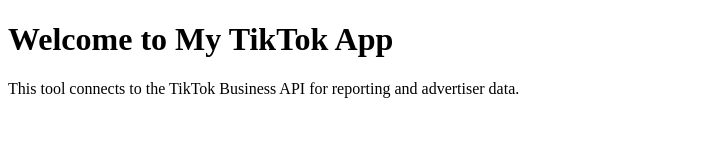
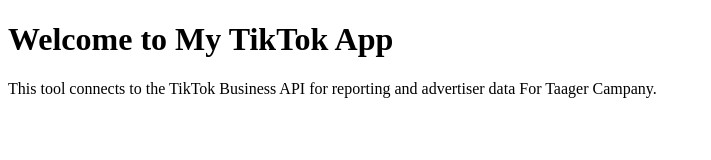
Before and after one commit to reemashraf/TiktokData, a plain HTML site: page index.html in a window 1280 px wide. Shown: the whole page, without its empty margins (0-711 px from the left). Drawn offline with Linux system fonts and the light colour scheme.

Commit message:
Update index.html

```diff
--- a/index.html
+++ b/index.html
@@ -5,6 +5,6 @@
 </head>
 <body>
   <h1>Welcome to My TikTok App</h1>
-  <p>This tool connects to the TikTok Business API for reporting and advertiser data.</p>
+  <p>This tool connects to the TikTok Business API for reporting and advertiser data For Taager Campany.</p>
 </body>
 </html>
```
